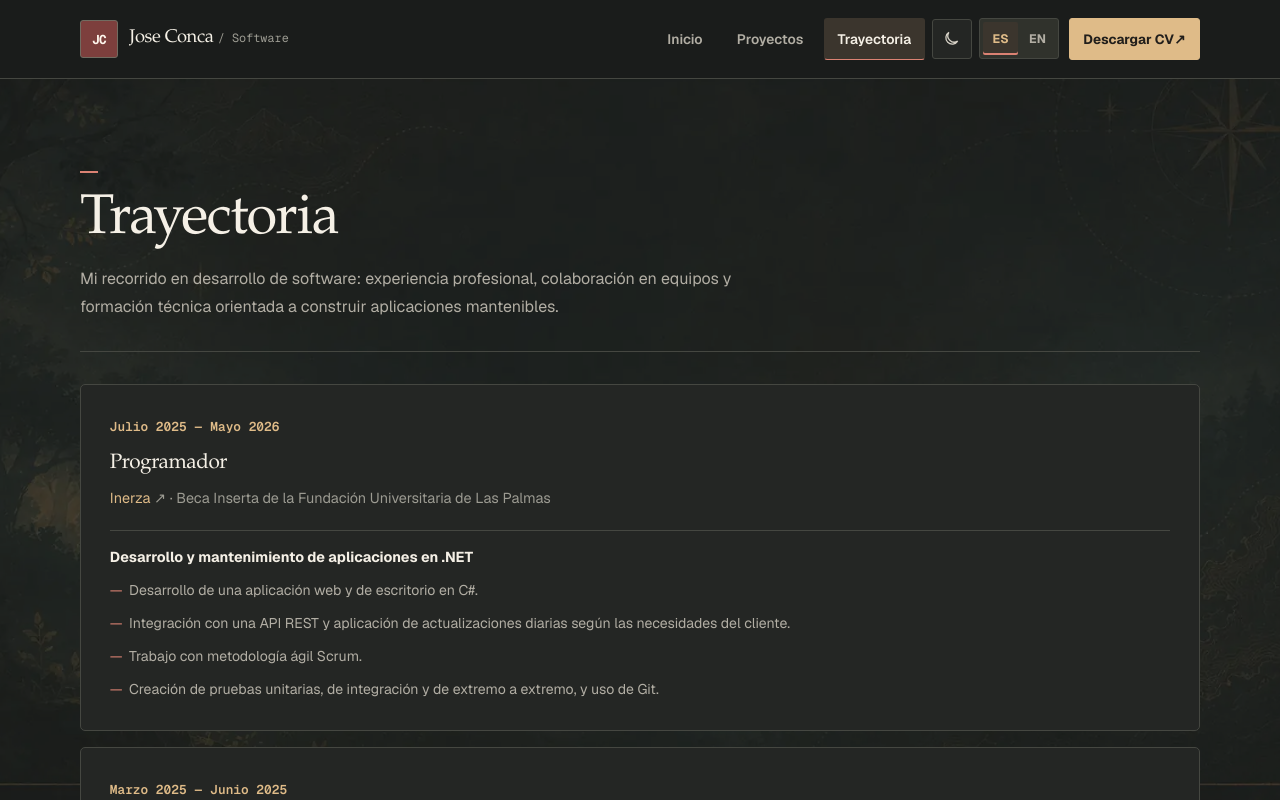
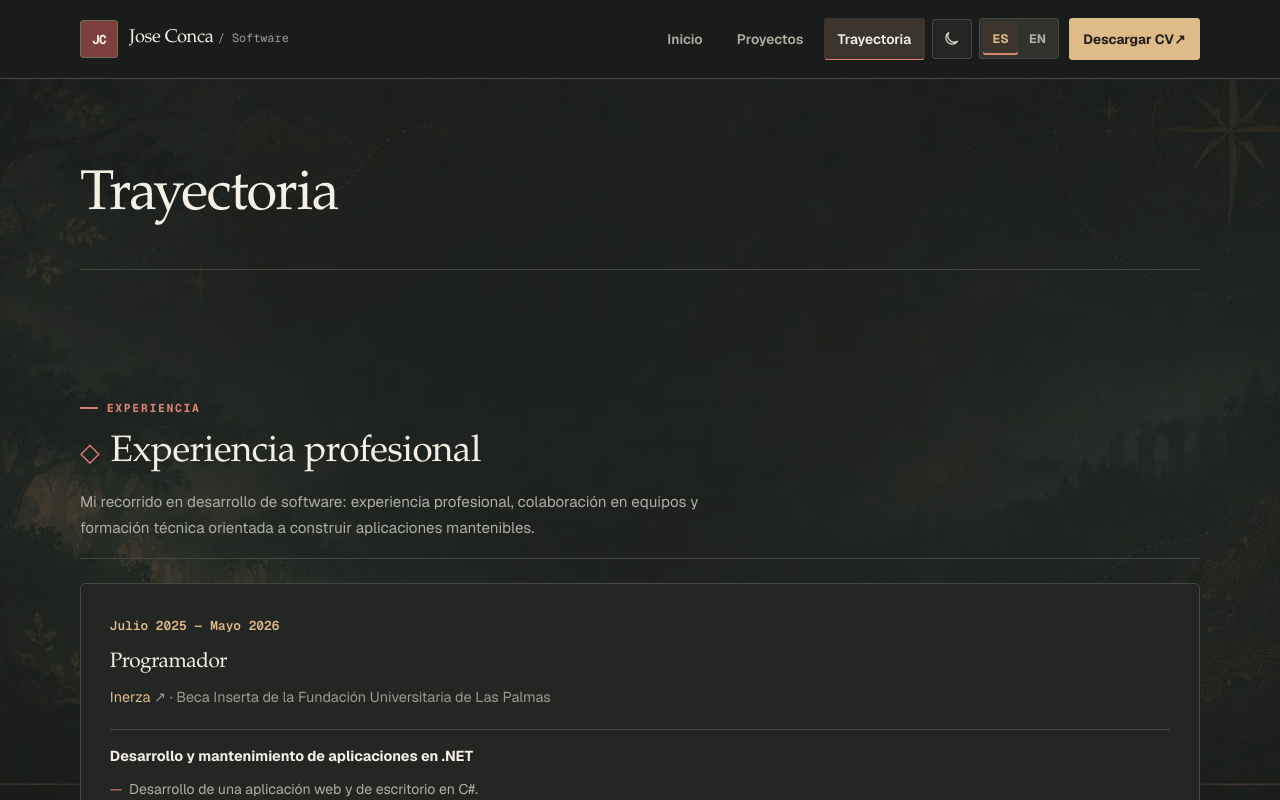
Before and after one commit to joseconca/joseconca.github.io, a Next.js app: page /trayectoria in a window 1280 px wide. Shown: the top 800 px of the page. Built offline with nearby package versions, Linux system fonts and the light colour scheme.

Commit message:
Organiza Trayectoria en dos secciones simétricas de experiencia y formación

```diff
--- a/src/app/components/TrajectoryContent.tsx
+++ b/src/app/components/TrajectoryContent.tsx
@@ -6,13 +6,19 @@ export default function TrajectoryContent({ idioma }: { idioma: Idioma }) {
   const t = textos[idioma].trayectoria;
 
   return (
-    <div className="page-stack">
-      <section>
-        <header className="page-header">
-          <span className="eyebrow">{t.etiqueta}</span>
-          <h1 className="page-title">{t.titulo}</h1>
-          <p className="page-intro">{t.descripcion}</p>
-        </header>
+    <div className="page-stack trajectory-page">
+      <header className="page-header trajectory-page-header">
+        <h1 className="page-title">{t.titulo}</h1>
+      </header>
+
+      <section aria-labelledby="experience-heading">
+        <div className="section-heading">
+          <div>
+            <span className="eyebrow">{t.experienciaEtiqueta}</span>
+            <h2 id="experience-heading" className="section-title">{t.experienciaTitulo}</h2>
+            <p className="section-description">{t.descripcion}</p>
+          </div>
+        </div>
         <div className="timeline-list">
           {experienciaProfesional.map((experiencia) => (
             <article key={experiencia.id} className="timeline-card">
@@ -43,11 +49,11 @@ export default function TrajectoryContent({ idioma }: { idioma: Idioma }) {
         </div>
       </section>
 
-      <section>
+      <section aria-labelledby="education-heading">
         <div className="section-heading">
           <div>
             <span className="eyebrow">{t.formacionEtiqueta}</span>
-            <h2 className="section-title">{t.formacionTitulo}</h2>
+            <h2 id="education-heading" className="section-title">{t.formacionTitulo}</h2>
             <p className="section-description">{t.formacionDescripcion}</p>
           </div>
         </div>
```
